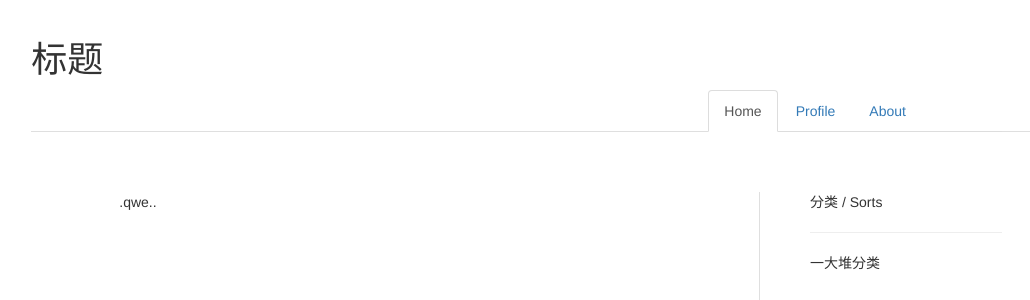
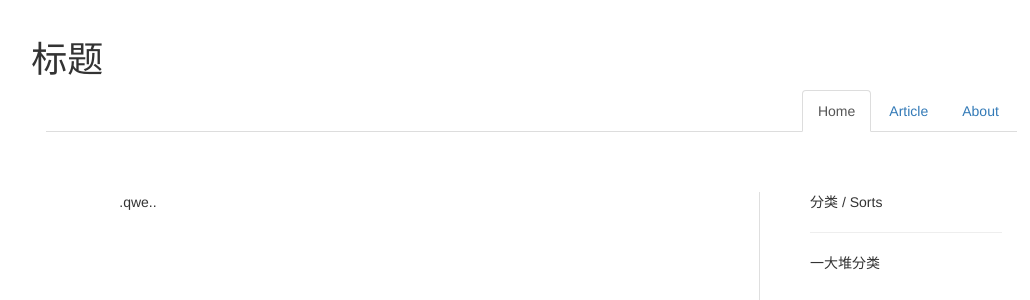
Before and after one commit to vernvern/blog_flask, a Flask app: page / in a window 1280 px wide. Shown: the top 300 px of the page, without its empty margins (63-1093 px from the left). Run offline with Flask 2, Linux system fonts and the light colour scheme; some libraries are stand-ins or nearby versions.

Commit message:
feat: 导航栏使用标签页

```diff
--- a/blog/templates/index.html
+++ b/blog/templates/index.html
@@ -15,44 +15,35 @@
             <div class='col-md-10 col-md-offset-1'>
                 <div class='row'><div><h1>标题</h1></div></div>
                 <div class='row'>
-                    <div class='col-md-11 mynav'>
-                        <div class='col-md-4 col-md-offset-8'>
-
-                            <!-- Nav tabs -->
-                            <ul class="nav nav-tabs" role="tablist">
-                                <li role="presentation" class="active mytab">
-                                    <a href="#home" aria-controls="home" role="tab" data-toggle="tab">Home</a>
-                                </li>
-                                <li role="presentation">
-                                    <a href="#profile" aria-controls="profile" role="tab" data-toggle="tab">Profile</a>
-                                </li>
-                                <li role="presentation">
-                                    <a href="#about" aria-controls="about" role="tab" data-toggle="tab">About</a>
-                                </li>
-                            </ul>
-                        </div>
+                    <div class='col-md-11'>
+                        <!-- Nav tabs -->
+                        <ul class="nav nav-tabs" role="tablist">
+                            <li role="presentation" class='pull-right'>
+                                <a href="#about" aria-controls="about" role="tab" data-toggle="tab">About</a>
+                            </li>
+                            <li role="presentation" class='pull-right'>
+                                <a href="#article" aria-controls="article" role="tab" data-toggle="tab">Article</a>
+                            </li>
+                            <li role="presentation" class="active mytab pull-right">
+                                <a href="#home" aria-controls="home" role="tab" data-toggle="tab">Home</a>
+                            </li>
+                        </ul>
                     </div>
-                    <div class='col-md-1'></div>
-
                 </div>
                 <div class='row'>&nbsp;</div>
                 <div class='row'>&nbsp;</div>
                 <div class='row'>&nbsp;</div>
                 <div class='row'>
-                    <!-- <div>显示面板</div> -->
                     <div class='col-md-8'>
-
                         <div class='col-md-10 col-md-offset-1' id='main_board'>
-
-                            <!-- Tab panes -->
+                            <!-- <div>显示面板</div> -->
                             <div class="tab-content">
                                 <div role="tabpanel" class="tab-pane active" id="home">.qwe..</div>
-                                <div role="tabpanel" class="tab-pane" id="profile">.asd..</div>
+                                <div role="tabpanel" class="tab-pane" id="article">.asd..</div>
                                 <div role="tabpanel" class="tab-pane" id="about">..qweasd.</div>
                                 <div role="tabpanel" class="tab-pane" id="settings">..zxvc.</div>
                             </div>
                         </div>
-
                     </div>
                     <div class='col-md-3 side'>
                         <!-- <div> 侧边栏</div> -->
```
